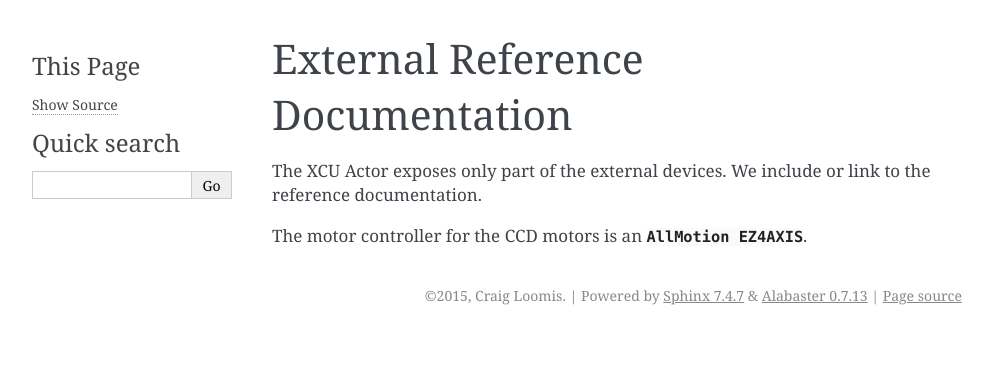
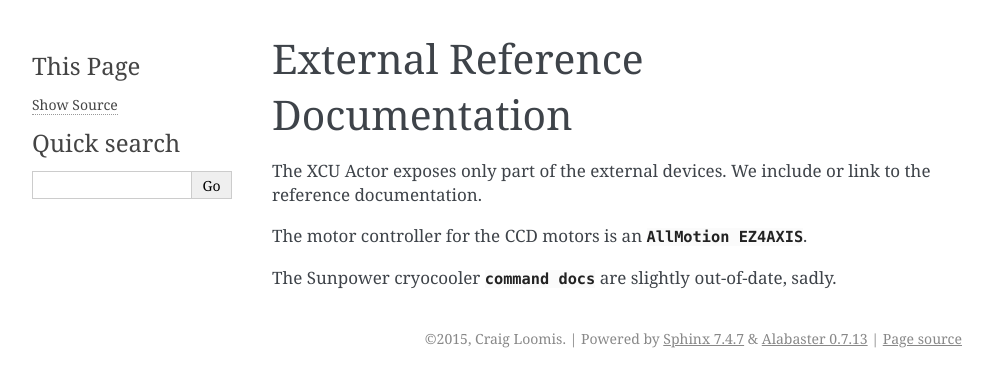
Before and after one commit to Subaru-PFS/ics_xcuActor, a Sphinx documentation site: the page built from docs/source/refindex.rst, in a window 1280 px wide. Shown: the top 387 px of the page, without its empty margins (148-1141 px from the left). Built offline with Sphinx 7.4.7, drawn with Linux system fonts in a browser that asks for light colours.

Commit message:
Add Sunpower doc.

```diff
--- a/docs/source/refindex.rst
+++ b/docs/source/refindex.rst
@@ -6,3 +6,6 @@ link to the reference documentation.
 
 The motor controller for the CCD motors is an :download:`AllMotion EZ4AXIS
 <includes/EZ4AXIS_UGuide.pdf>`.
+
+The Sunpower cryocooler :download:`command docs <AVC System Inst & Op
+Manual Rev A new.pdf>` are slightly out-of-date, sadly.
```
Also changed, not shown: 1 other file.
